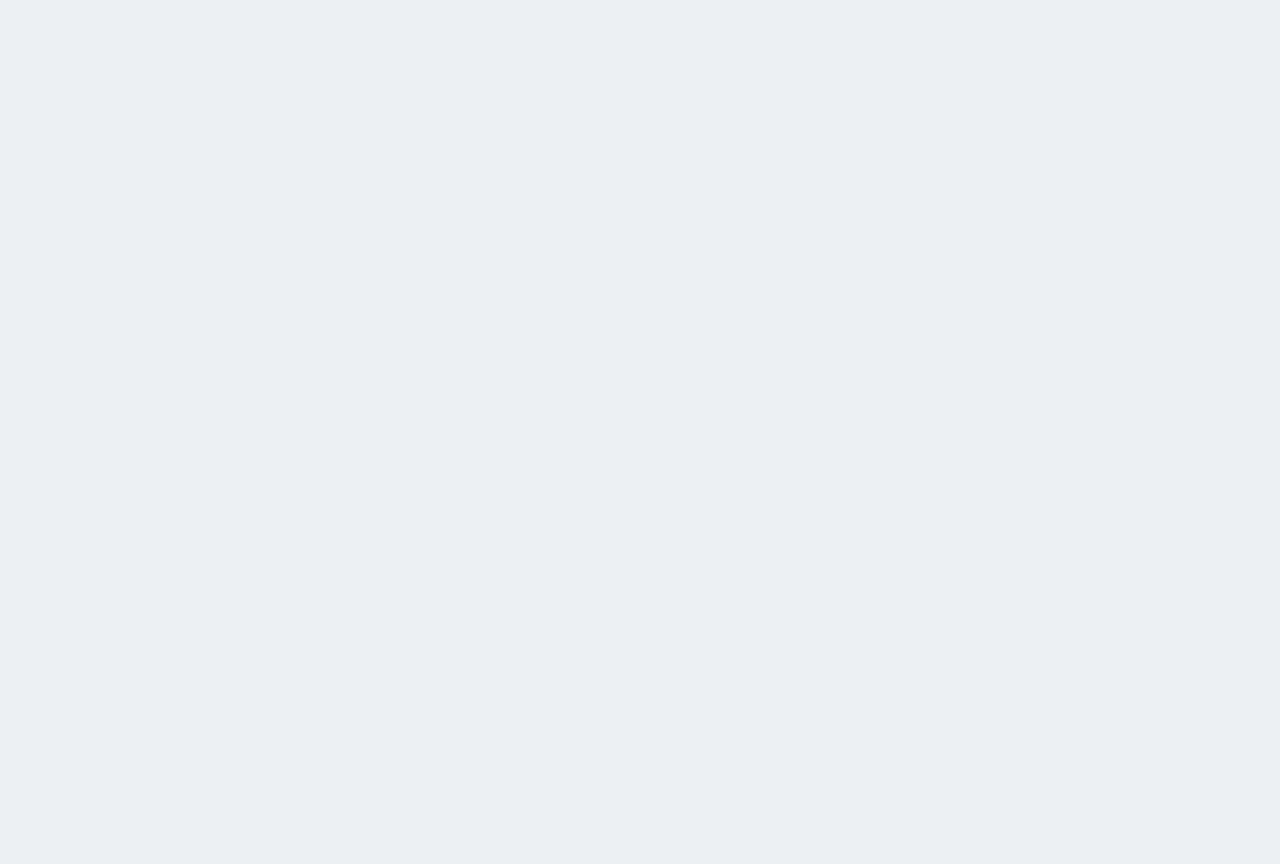
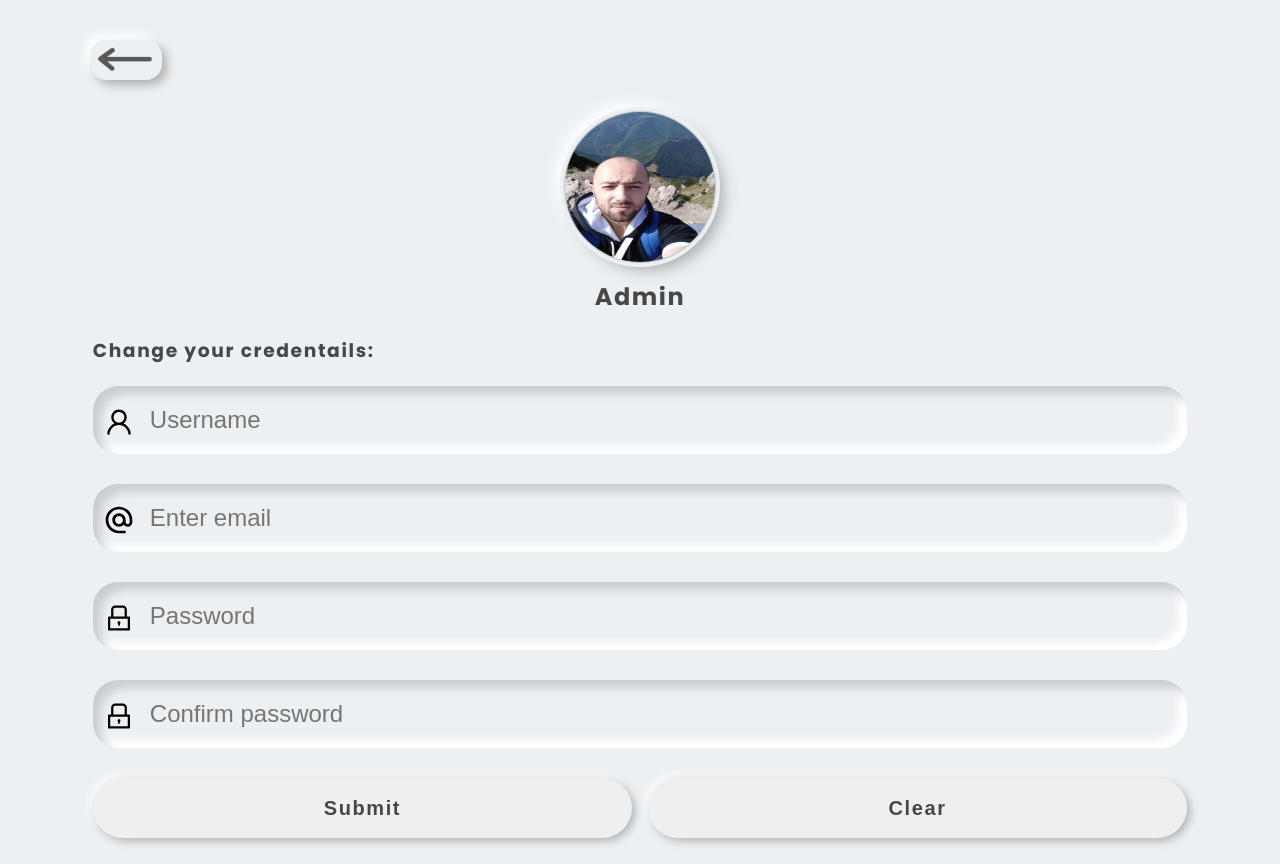
Before and after one commit to Marian-Janolek/nonograms, a React (Create React App) app in the folder frontend/: page /profile in a window 1280 px wide. Before the commit this address had no page. Before the commit the page ends 800 px from the top, so only its background shows below. Built offline with nearby package versions, Linux system fonts and the light colour scheme; a web font is replaced by a local one.

Commit message:
add profile

```diff
--- a/frontend/src/App.tsx
+++ b/frontend/src/App.tsx
@@ -6,6 +6,7 @@ import {
   EasyMenu,
   MediumMenu,
   HardMenu,
+  ProfilePage,
 } from './pages';
 
 function App() {
@@ -14,6 +15,7 @@ function App() {
       <Routes>
         <Route path="/register" element={<Login />} />
         <Route path="/" element={<Home />} />
+        <Route path="/profile" element={<ProfilePage />} />
         <Route path="/selectGame" element={<SelectGame />} />
         <Route path="/selectGame/easy" element={<EasyMenu />} />
         <Route path="/selectGame/medium" element={<MediumMenu />} />
--- /dev/null
+++ b/frontend/src/components/CircleProgress.tsx
@@ -0,0 +1,121 @@
+import styled, { keyframes } from 'styled-components';
+import React from 'react';
+
+interface CircleProgressI {
+  title: string;
+  percentage: number;
+}
+
+const CircleProgress: React.FC<CircleProgressI> = ({ title, percentage }) => {
+  return (
+    <Wrapper title={title} percentage={percentage}>
+      {' '}
+      <div className="bar">
+        <svg>
+          <circle cx="50%" cy="50%" r="50%"></circle>
+        </svg>
+        <h1>{percentage}%</h1>
+      </div>
+      <h3>{title}</h3>
+    </Wrapper>
+  );
+};
+
+const animationOffset = (number: number) => keyframes`
+0% {
+  stroke-dashoffset: 315px;
+}
+100% {
+  stroke-dashoffset: calc(
+    315px - (315px * ${number}) / 100
+  );
+}
+`;
+
+const Wrapper = styled(CircleProgress)`
+  display: -webkit-box;
+  display: -ms-flexbox;
+  display: flex;
+  -webkit-box-align: center;
+  -ms-flex-align: center;
+  align-items: center;
+  -webkit-box-pack: center;
+  -ms-flex-pack: center;
+  justify-content: center;
+  -webkit-box-orient: vertical;
+  -webkit-box-direction: normal;
+  -ms-flex-direction: column;
+  flex-direction: column;
+  width: 160px;
+
+  .bar {
+    display: inline-block;
+    height: 100px;
+    width: 100px;
+    border-radius: 50%;
+    position: relative;
+    box-shadow: -3px -3px 7px #ffffffb2, 4px 4px 5px rgba(94, 104, 121, 0.945);
+    overflow: hidden;
+    margin: 1rem;
+  }
+  .bar::after {
+    content: '';
+    position: absolute;
+    left: 50%;
+    top: 50%;
+    transform: translate(-50%, -50%);
+    height: 80%;
+    width: 80%;
+    border-radius: 50%;
+    box-shadow: inset -3px -3px 7px #ffffffb0,
+      inset 3px 3px 5px rgba(94, 104, 121, 0.692);
+    -webkit-box-shadow: inset -3px -3px 7px #ffffffb0,
+      inset 3px 3px 5px rgba(94, 104, 121, 0.692);
+  }
+  svg {
+    width: 100%;
+    height: 100%;
+    position: relative;
+  }
+
+  svg circle {
+    position: absolute;
+    -webkit-transform: scale(0.939);
+    -ms-transform: scale(0.939);
+    transform: scale(0.939);
+    -webkit-transform-origin: center;
+    -ms-transform-origin: center;
+    transform-origin: center;
+    fill: none;
+    stroke: var(--main-color);
+    stroke-width: 20px;
+    stroke-dasharray: 315px;
+  }
+
+  .bar svg circle {
+    animation: ${(props) => animationOffset(props.percentage)} 2s ease forwards;
+    -webkit-animation: ${(props) => animationOffset(props.percentage)} 2s ease
+      forwards;
+  }
+
+  h1 {
+    position: absolute;
+    font-size: 20px;
+    font-family: 'Montserrat';
+    text-align: center;
+    top: 50%;
+    left: 50%;
+    -webkit-transform: translate(-50%, -50%);
+    -ms-transform: translate(-50%, -50%);
+    transform: translate(-50%, -50%);
+  }
+
+  @media (max-width: 768px) {
+    width: 120px;
+    h3 {
+      font-size: 1rem;
+    }
+  }
+`;
+
+export default CircleProgress;
--- a/frontend/src/components/Navbar.tsx
+++ b/frontend/src/components/Navbar.tsx
@@ -6,12 +6,12 @@ import { Link } from 'react-router-dom';
 const Navbar: React.FC = () => {
   return (
     <Wrapper>
-      <Link to="/profile">
+      <Link to="/achievements">
         <button>
           <AiOutlineTrophy />
         </button>
       </Link>
-      <Link to="/achievments">
+      <Link to="/profile">
         <button>
           <AiOutlineUser />
         </button>
--- /dev/null
+++ b/frontend/src/components/Profile.tsx
@@ -0,0 +1,168 @@
+import React from 'react';
+import styled from 'styled-components';
+import admin from '../assets/admin.jpg';
+import arrow from '../assets/arrowLeft.png';
+import { Link } from 'react-router-dom';
+import { AiOutlineUser, AiOutlineLock } from 'react-icons/ai';
+import { MdAlternateEmail } from 'react-icons/md';
+
+const Profile: React.FC = () => {
+  const isAdmin = true;
+
+  return (
+    <Wrapper className="wrapper">
+      <div className="profile">
+        <Link to="/">
+          <div className="btn">
+            <img src={arrow} alt="arrow" />
+          </div>
+        </Link>
+        <div className="user">
+          <img src={admin} alt="admin" />
+        </div>
+        <h2 className="text">{isAdmin && 'admin'}</h2>
+        <h3>Change your credentails:</h3>
+        <form>
+          <div className="fields">
+            <div className="username">
+              <AiOutlineUser />
+              <input type="text" placeholder="Username" />
+            </div>
+            <div className="email">
+              <MdAlternateEmail />
+              <input type="email" placeholder="Enter email" />
+            </div>
+            <div className="password">
+              <AiOutlineLock />
+              <input type="password" placeholder="Password" />
+            </div>
+            <div className="confirmPassword">
+              <AiOutlineLock />
+              <input type="password" placeholder="Confirm password" />
+            </div>
+            <div className="btns">
+              <button className="submit-btn">
+                <span>submit</span>{' '}
+              </button>
+              <button className="clear-btn">
+                <span>clear</span>{' '}
+              </button>
+            </div>
+          </div>
+        </form>
+      </div>
+    </Wrapper>
+  );
+};
+
+const Wrapper = styled.div`
+  .btn {
+    position: absolute;
+    left: 7%;
+    top: 5%;
+    width: 4.5rem;
+    height: 2.5rem;
+    box-shadow: 5px 5px 10px #b1b1b1, -5px -5px 10px #fff;
+    border-radius: 1rem;
+    cursor: pointer;
+    &:active {
+      box-shadow: inset 5px 5px 10px #b1b1b1, inset -5px -5px 10px #fff;
+      transform: scale(0.98);
+    }
+    img {
+      position: absolute;
+      left: 10%;
+      top: -25%;
+      height: 3.5rem;
+      opacity: 0.8;
+    }
+  }
+  .profile {
+    margin-top: 3rem;
+    width: 90%;
+  }
+  .user {
+    width: 150px;
+    height: 150px;
+    margin: 0 auto;
+    border-radius: 50%;
+    box-shadow: 0px 0px 2px #5f5f5f, 0px 0px 0px 5px #ecf0f3,
+      8px 8px 15px #a7aaaf, -8px -8px 15px #fff;
+    img {
+      width: 100%;
+      height: 100%;
+      border-radius: 50%;
+    }
+  }
+  .text {
+    margin-top: 1rem;
+    text-transform: capitalize;
+    text-align: center;
+    letter-spacing: var(--spacing);
+    opacity: 0.7;
+  }
+  h3 {
+    padding-top: 20px;
+    opacity: 0.7;
+    letter-spacing: var(--spacing);
+  }
+  .fields {
+    padding-top: 20px;
+    .username,
+    .email,
+    .password,
+    .confirmPassword {
+      margin-bottom: 30px;
+      border-radius: 25px;
+      box-shadow: inset 8px 8px 8px #cbced1, inset -8px -8px 8px #fff;
+      display: flex;
+      align-items: center;
+
+      svg {
+        font-size: var(--bigger-font-size);
+        margin: 0 10px -3px;
+      }
+
+      input {
+        border: none;
+        outline: none;
+        background: none;
+        font-size: var(--big-font-size);
+        color: #555;
+        padding: 20px 10px 20px 5px;
+      }
+    }
+    .btns {
+      display: flex;
+      align-items: center;
+      justify-content: space-between;
+      gap: 1rem;
+    }
+    .submit-btn,
+    .clear-btn {
+      outline: none;
+      border: none;
+      width: 100%;
+      height: 60px;
+      border-radius: 30px;
+      font-size: 1.25rem;
+      color: #000;
+      text-align-last: center;
+      box-shadow: 3px 3px 8px #b1b1b1, -3px -3px 8px #fff;
+      transition: var(--transition);
+      cursor: pointer;
+      span {
+        opacity: 0.7;
+        letter-spacing: var(--spacing);
+        font-weight: var(--font-bold);
+        text-transform: capitalize;
+      }
+      &:active {
+        background-color: #000;
+        color: #fff;
+      }
+    }
+  }
+`;
+
+export default Profile;
--- a/frontend/src/components/index.js
+++ b/frontend/src/components/index.js
@@ -3,5 +3,15 @@ import HomeMenu from './HomeMenu';
 import Button from './Button';
 import SelectGame from './SelectGame';
 import LevelCard from './LevelCard';
+import Profile from './Profile';
+import CircleProgress from './CircleProgress';
 
-export { Navbar, HomeMenu, Button, SelectGame, LevelCard };
+export {
+  Navbar,
+  HomeMenu,
+  Button,
+  SelectGame,
+  LevelCard,
+  Profile,
+  CircleProgress,
+};
--- a/frontend/src/pages/Login.tsx
+++ b/frontend/src/pages/Login.tsx
@@ -3,6 +3,7 @@ import logo from '../assets/logo.jpg';
 import { AiOutlineUser, AiOutlineLock } from 'react-icons/ai';
 import { MdAlternateEmail } from 'react-icons/md';
 import { useState } from 'react';
+import { Link } from 'react-router-dom';
 
 interface InitialStateI {
   name: string;
@@ -49,9 +50,11 @@ const Login: React.FC = () => {
               <AiOutlineLock />
               <input type="password" placeholder="Password" />
             </div>
-            <button className="signin-btn">
-              {values.isMember ? 'Login' : 'Register'}
-            </button>
+            <Link to="/">
+              <button className="signin-btn">
+                {values.isMember ? 'Login' : 'Register'}
+              </button>
+            </Link>
           </div>
           <p>
             {values.isMember ? 'Not a member yet?' : 'Alreaddy a member? '}
@@ -68,7 +71,7 @@ const Login: React.FC = () => {
 const Wrapper = styled.div`
   .login {
     width: 85vw;
-    height: 700px;
+    height: 720px;
     padding: 60px 20px 35px 20px;
     border-radius: 40px;
     background-color: var(--main-color);
--- /dev/null
+++ b/frontend/src/pages/ProfilePage.tsx
@@ -0,0 +1,12 @@
+import React from 'react';
+import { Profile } from '../components';
+
+const ProfilePage: React.FC = () => {
+  return (
+    <div>
+      <Profile />
+    </div>
+  );
+};
+
+export default ProfilePage;
--- a/frontend/src/pages/index.js
+++ b/frontend/src/pages/index.js
@@ -5,6 +5,7 @@ import EasyMenu from './EasyMenu';
 import MediumMenu from './MediumMenu';
 import HardMenu from './HardMenu';
 import DifficultyMenu from './DifficultyMenu';
+import ProfilePage from './ProfilePage';
 
 export {
   Home,
@@ -14,4 +15,5 @@ export {
   MediumMenu,
   HardMenu,
   DifficultyMenu,
+  ProfilePage,
 };
```
Also changed, not shown: frontend/src/assets/admin.jpg (added), frontend/src/assets/arrowLeft.png (added).
